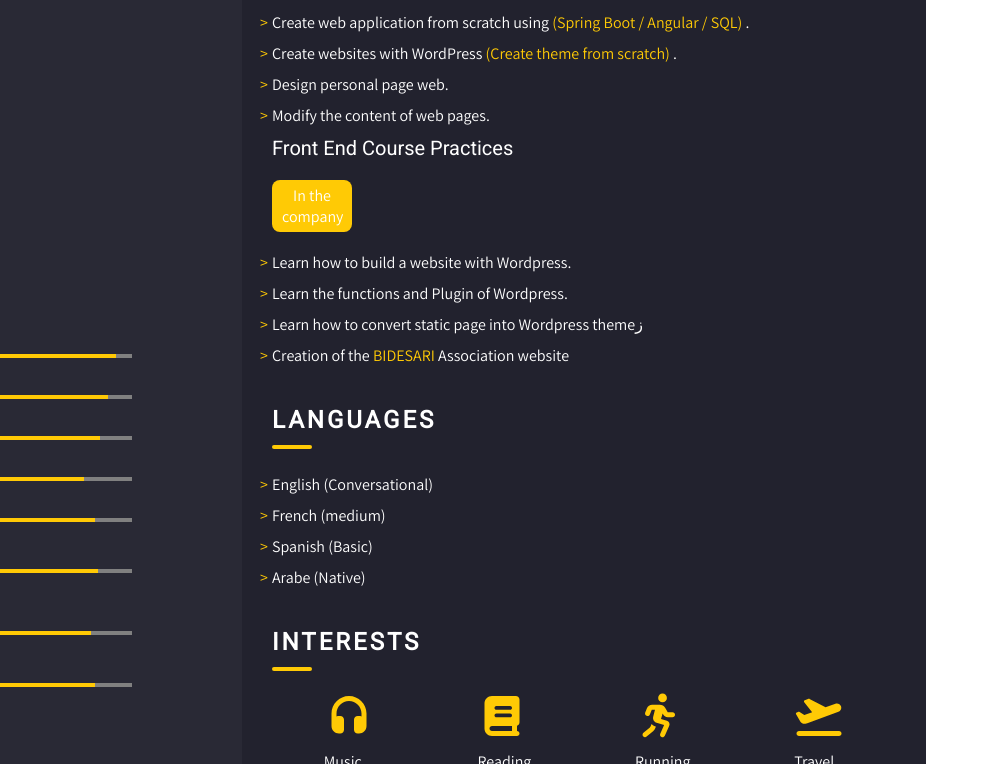
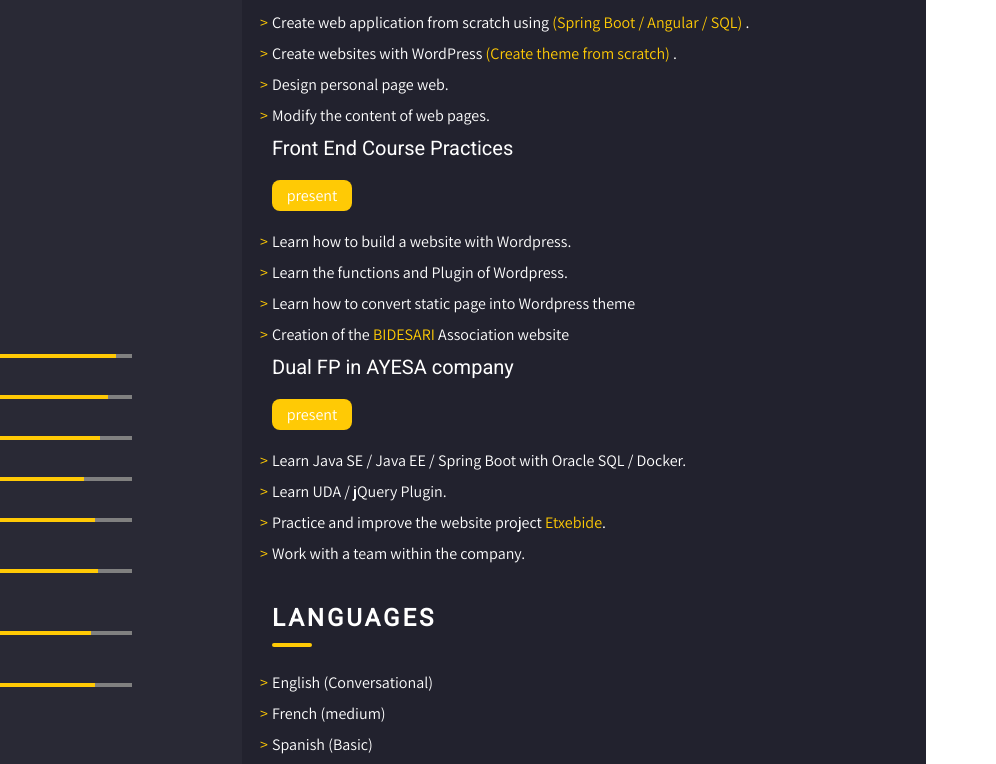
Before and after one commit to AYOUB313132/portfolio-1, a plain HTML site: page index.html in a window 1280 px wide. Shown: the part 700-1464 px from the top of the page, 284-1280 px from the left. Drawn offline with Linux system fonts and the light colour scheme; files whose address does not match are found by name; a web font is replaced by a local one.

Commit message:
Update index.html añadir experincia de AYESA

```diff
--- a/index.html
+++ b/index.html
@@ -137,16 +137,29 @@
 
                         </ul>
                     </div>
-                    <div class="info">
+                    <div class="info mt-3">
                         <h3>Front End Course Practices</h3>
                         <div class="company">
-                            In the company
+                            present
                         </div>
                         <ul class="services">
                             <li>Learn how to build a website with Wordpress.</li>
                             <li>Learn the functions and Plugin of Wordpress.</li>
-                            <li>Learn how to convert static page into Wordpress themeز</li>
+                            <li>Learn how to convert static page into Wordpress theme</li>
                             <li>Creation of the <a class="seconde-color" href="https://bidesari.org/">BIDESARI</a> Association website</li>
+
+                        </ul>
+                    </div>
+                    <div class="info mt-3">
+                        <h3>Dual FP in AYESA company</h3>
+                        <div class="company">
+                            present
+                        </div>
+                        <ul class="services">
+                            <li>Learn Java SE / Java EE / Spring Boot with Oracle SQL / Docker.</li>
+                            <li>Learn UDA / jQuery Plugin.</li>
+                            <li>Practice and improve the website project <a class="seconde-color" href="https://bidesari.org/">Etxebide</a>.</li>
+                            <li>Work with a team within the company.</li>
 
                         </ul>
                     </div>
```
